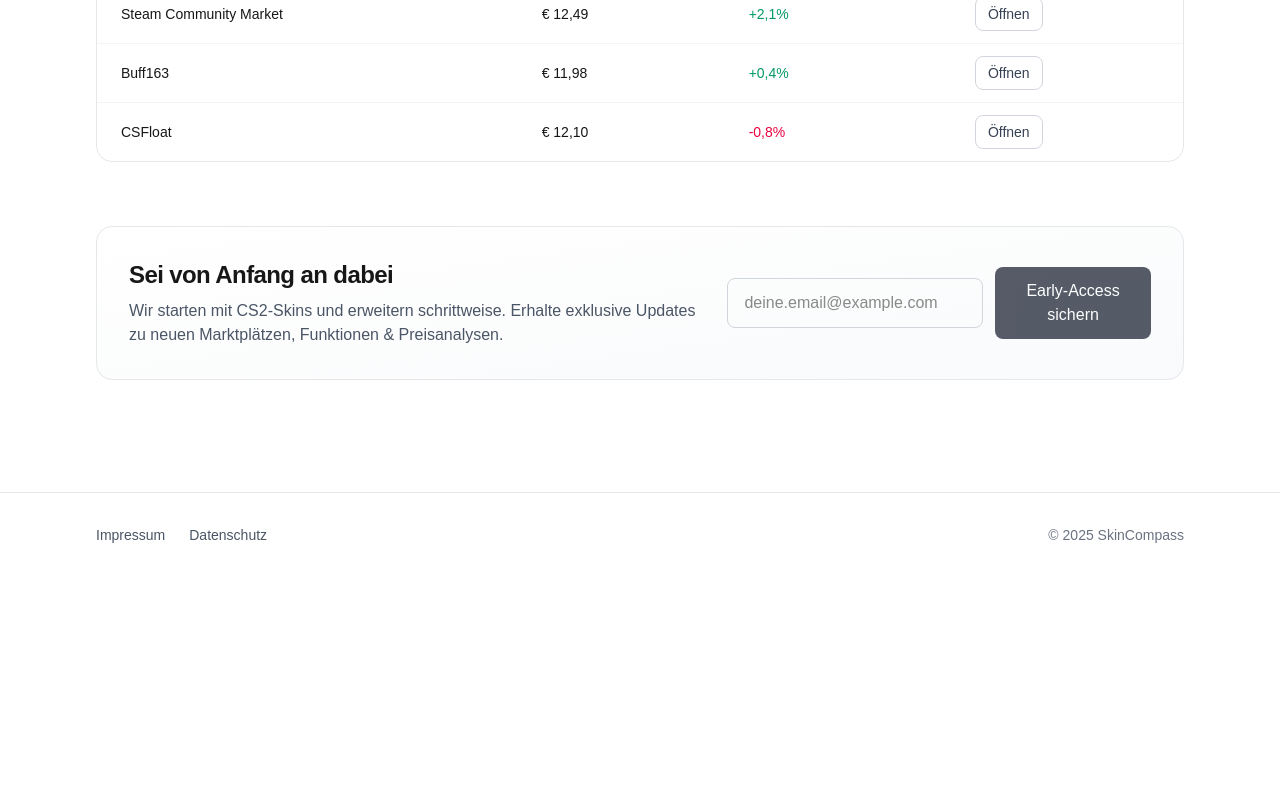
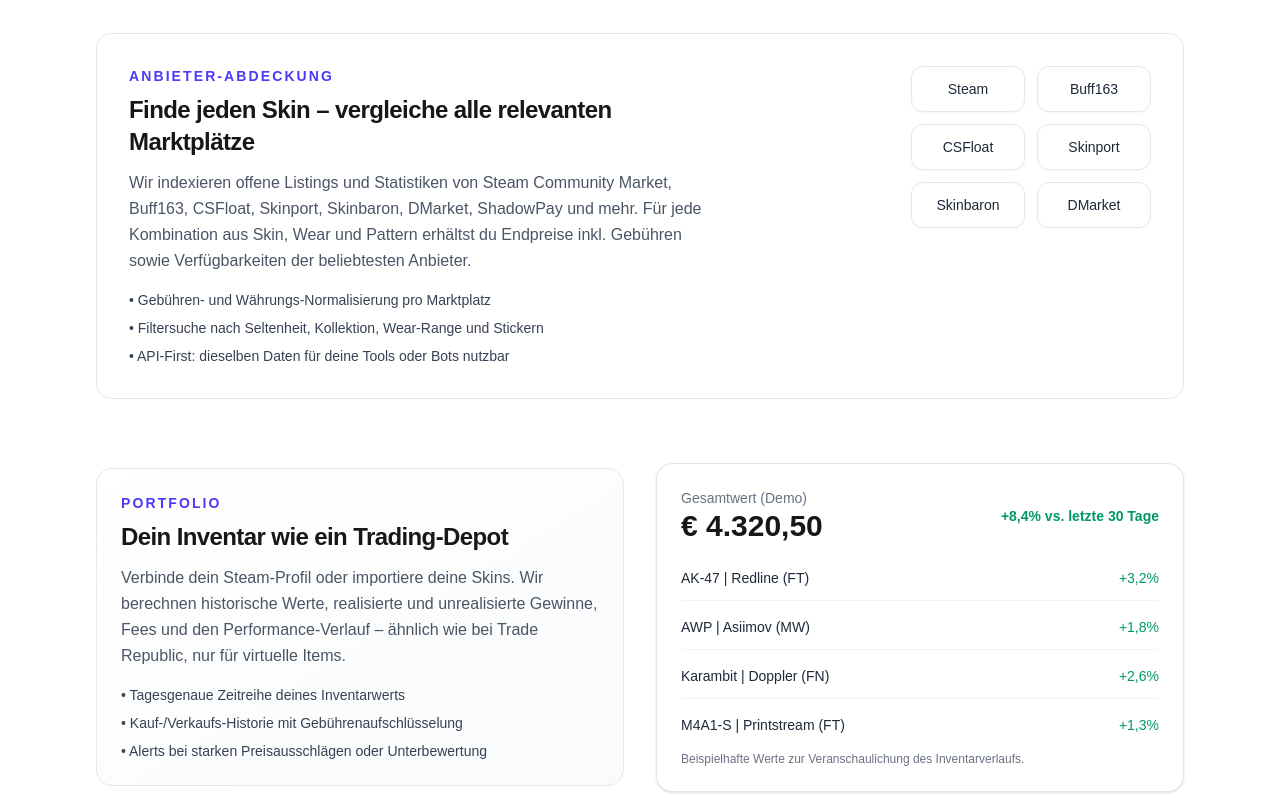
Before and after one commit to EarlymanAF/SkinCompass, a Next.js app: page / in a window 1280 px wide. Shown: the part 920-1720 px from the top of the page. Before the commit the page ends 1497 px from the top, so only its background shows below. Built offline with nearby package versions, Linux system fonts and the light colour scheme.

Commit message:
Neue Funktionen Hauptseite

```diff
--- a/app/api/crawl/status/route.ts
+++ b/app/api/crawl/status/route.ts
@@ -4,7 +4,7 @@
 
 export const runtime = "nodejs";
 
-function safeReadJson(filePath: string): any | null {
+function safeReadJson(filePath: string): unknown | null {
   try {
     const raw = fs.readFileSync(filePath, "utf-8");
     return JSON.parse(raw);
@@ -13,13 +13,29 @@
   }
 }
 
-export async function GET(req: Request) {
+function parseWeaponList(source: unknown): string[] {
+  if (!Array.isArray(source)) return [];
+  return source.filter((entry): entry is string => typeof entry === "string");
+}
+
+function countSkins(payload: unknown): number {
+  if (Array.isArray(payload)) return payload.length;
+
+  if (payload && typeof payload === "object" && "skins" in payload) {
+    const candidate = (payload as { skins?: unknown }).skins;
+    if (Array.isArray(candidate)) return candidate.length;
+  }
+
+  return 0;
+}
+
+export async function GET() {
   try {
     const root = process.cwd();
     const weaponsPath = path.join(root, "data", "weapons.json");
     const cachedDir = path.join(root, "data", "cached");
 
-    const weapons: string[] = Array.isArray(safeReadJson(weaponsPath)) ? safeReadJson(weaponsPath) : [];
+    const weapons = parseWeaponList(safeReadJson(weaponsPath));
     const totalWeapons = weapons.length;
 
     let processedWeapons = 0;
@@ -38,7 +54,7 @@
         processedWeapons++;
         const stat = fs.statSync(file);
         const data = safeReadJson(file);
-        const skinsCount = Array.isArray(data) ? data.length : Array.isArray(data?.skins) ? data.skins.length : 0;
+        const skinsCount = countSkins(data);
         totalSkins += skinsCount;
         perWeapon.push({
           weapon,
--- a/app/api/prices/route.ts
+++ b/app/api/prices/route.ts
@@ -2,9 +2,6 @@
 import { NextResponse } from "next/server";
 import { WEARS, WEAR_LABEL_DE, type WearEN } from "@/data/wears";
 import { toMarketHashName } from "@/lib/market";
-import fs from "fs";
-import path from "path";
-
 export const runtime = "nodejs";
 
 type VendorSteamResponse = {
@@ -64,7 +61,7 @@
       if (resSteam.ok) {
         steam = (await resSteam.json()) as VendorSteamResponse;
       }
-    } catch (e) {
+    } catch {
       // swallow, we'll fall back to no Steam row
     } finally {
       clearTimeout(timeout);
--- a/app/api/steam/skins/route.ts
+++ b/app/api/steam/skins/route.ts
@@ -93,8 +93,8 @@
 
 async function loadLocalSkinData(): Promise<unknown> {
   try {
-    const module = await import("@/data/skins.json");
-    return module.default;
+    const dataModule = await import("@/data/skins.json");
+    return dataModule.default;
   } catch (err) {
     console.error("⚠️ Failed to load local skins.json:", err);
     return null;
--- a/app/api/steam/wears/route.ts
+++ b/app/api/steam/wears/route.ts
@@ -118,7 +118,6 @@
     const available: WearEN[] = [];
     for (const w of WEARS) {
       // kleine Pause zwischen den Checks mindert Rate-Limit-Risiko
-      // eslint-disable-next-line no-await-in-loop
       const ok = await existsForWear(weapon, skin, w);
       if (ok) available.push(w);
     }
--- a/app/page.tsx
+++ b/app/page.tsx
@@ -40,6 +40,18 @@
             "Preistrend (7 Tage)",
             "Kleine Sparkline zeigt dir sofort, ob sich ein Kauf gerade lohnt.",
           ],
+          [
+            "Alle Anbieter im Blick",
+            "Suche nach jedem Skin und sieh direkt, welcher Händler, Marketplace oder Bot-Broker den besten Deal hat.",
+          ],
+          [
+            "Inventar-Historie",
+            "Wie ein Depot: verfolge Wert, Performance und Umsätze deines Accounts über Zeit.",
+          ],
+          [
+            "Benachrichtigungen",
+            "Alarme für Preisziele oder wenn ein Skin auf einem Marktplatz unter deinen Wunschpreis fällt.",
+          ],
         ].map(([title, desc]) => (
           <div
             key={title}
@@ -49,6 +61,83 @@
             <p className="text-sm text-gray-600 mt-2 leading-relaxed">{desc}</p>
           </div>
         ))}
+      </section>
+
+      {/* Provider coverage */}
+      <section className="mt-16 border border-gray-200 rounded-2xl p-6 md:p-8 bg-white">
+        <div className="md:flex md:items-start md:justify-between gap-8">
+          <div className="md:max-w-xl">
+            <p className="text-sm font-semibold uppercase tracking-[0.15em] text-indigo-600">Anbieter-Abdeckung</p>
+            <h2 className="text-2xl font-semibold tracking-tight mt-2">
+              Finde jeden Skin – vergleiche alle relevanten Marktplätze
+            </h2>
+            <p className="text-gray-600 mt-3 leading-relaxed">
+              Wir indexieren offene Listings und Statistiken von Steam Community Market,
+              Buff163, CSFloat, Skinport, Skinbaron, DMarket, ShadowPay und mehr. Für
+              jede Kombination aus Skin, Wear und Pattern erhältst du Endpreise inkl.
+              Gebühren sowie Verfügbarkeiten der beliebtesten Anbieter.
+            </p>
+            <ul className="mt-4 space-y-2 text-sm text-gray-700">
+              <li>• Gebühren- und Währungs-Normalisierung pro Marktplatz</li>
+              <li>• Filtersuche nach Seltenheit, Kollektion, Wear-Range und Stickern</li>
+              <li>• API-First: dieselben Daten für deine Tools oder Bots nutzbar</li>
+            </ul>
+          </div>
+          <div className="mt-6 md:mt-0 grid grid-cols-2 gap-3 min-w-[240px]">
+            {["Steam", "Buff163", "CSFloat", "Skinport", "Skinbaron", "DMarket"].map((provider) => (
+              <div
+                key={provider}
+                className="rounded-xl border border-gray-200 px-4 py-3 text-center text-sm font-medium text-gray-800 shadow-[0_1px_2px_rgba(0,0,0,0.04)]"
+              >
+                {provider}
+              </div>
+            ))}
+          </div>
+        </div>
+      </section>
+
+      {/* Inventory tracking section */}
+      <section className="mt-16 grid md:grid-cols-2 gap-8 items-center">
+        <div className="border border-gray-200 rounded-2xl p-6 bg-gradient-to-br from-white to-gray-50">
+          <p className="text-sm font-semibold uppercase tracking-[0.15em] text-indigo-600">Portfolio</p>
+          <h2 className="text-2xl font-semibold tracking-tight mt-2">Dein Inventar wie ein Trading-Depot</h2>
+          <p className="text-gray-600 mt-3 leading-relaxed">
+            Verbinde dein Steam-Profil oder importiere deine Skins. Wir berechnen
+            historische Werte, realisierte und unrealisierte Gewinne, Fees und den
+            Performance-Verlauf – ähnlich wie bei Trade Republic, nur für virtuelle Items.
+          </p>
+          <ul className="mt-4 space-y-2 text-sm text-gray-700">
+            <li>• Tagesgenaue Zeitreihe deines Inventarwerts</li>
+            <li>• Kauf-/Verkaufs-Historie mit Gebührenaufschlüsselung</li>
+            <li>• Alerts bei starken Preisausschlägen oder Unterbewertung</li>
+          </ul>
+        </div>
+        <div className="border border-gray-200 rounded-2xl p-6 bg-white shadow-sm">
+          <div className="flex items-center justify-between">
+            <div>
+              <p className="text-sm text-gray-500">Gesamtwert (Demo)</p>
+              <p className="text-3xl font-semibold">€ 4.320,50</p>
+            </div>
+            <span className="text-sm font-semibold text-emerald-600">+8,4% vs. letzte 30 Tage</span>
+          </div>
+          <div className="mt-6 space-y-4 text-sm">
+            {[
+              { name: "AK-47 | Redline (FT)", change: "+3,2%" },
+              { name: "AWP | Asiimov (MW)", change: "+1,8%" },
+              { name: "Karambit | Doppler (FN)", change: "+2,6%" },
+              { name: "M4A1-S | Printstream (FT)", change: "+1,3%" },
+            ].map((item) => (
+              <div
+                key={item.name}
+                className="flex items-center justify-between border-b border-gray-100 pb-3 last:border-0 last:pb-0"
+              >
+                <span className="text-gray-800">{item.name}</span>
+                <span className="font-medium text-emerald-600">{item.change}</span>
+              </div>
+            ))}
+          </div>
+          <p className="mt-4 text-xs text-gray-500">Beispielhafte Werte zur Veranschaulichung des Inventarverlaufs.</p>
+        </div>
       </section>
 
       {/* Demo-Tabelle */}
--- a/lib/memo.ts
+++ b/lib/memo.ts
@@ -1,6 +1,7 @@
 // lib/memo.ts
+
 type Entry<T> = { value: T; expiresAt: number };
-const store = new Map<string, Entry<any>>();
+const store = new Map<string, Entry<unknown>>();
 
 export function memoGet<T>(key: string): T | null {
   const hit = store.get(key);
@@ -12,12 +13,17 @@
   return hit.value as T;
 }
 
-export function memoSet<T>(key: string, value: T, ttlMs: number) {
+export function memoSet<T>(key: string, value: T, ttlMs: number): void {
   store.set(key, { value, expiresAt: Date.now() + ttlMs });
-}export function memoizeAsync<T extends (...args: any[]) => Promise<any>>(fn: T, ttlMs: number) {
-  const cache = new Map<string, { value: any; expiresAt: number }>();
+}
 
-  return async (...args: Parameters<T>): Promise<ReturnType<T>> => {
+export function memoizeAsync<TArgs extends unknown[], TResult>(
+  fn: (...args: TArgs) => Promise<TResult>,
+  ttlMs: number
+) {
+  const cache = new Map<string, Entry<TResult>>();
+
+  return async (...args: TArgs): Promise<TResult> => {
     const key = JSON.stringify(args);
     const cached = cache.get(key);
 
```
Also changed, not shown: lib/steam.ts (+43 -12 lines).
